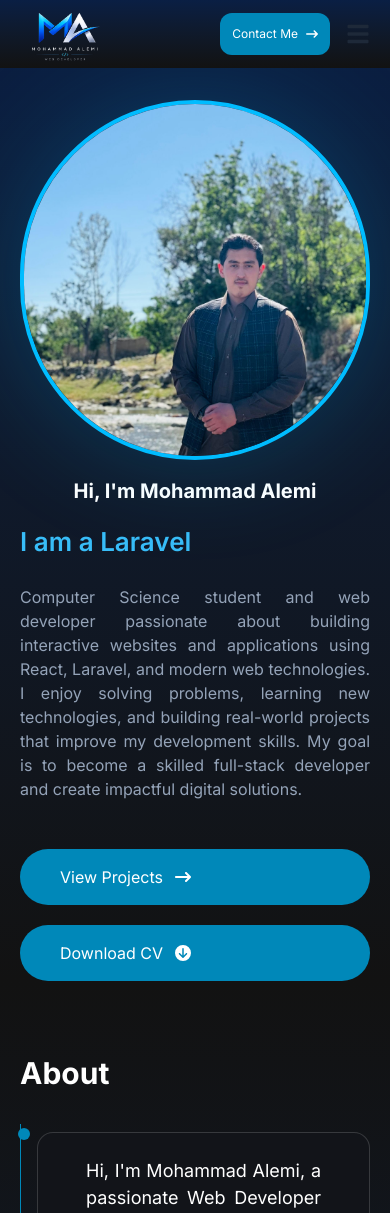
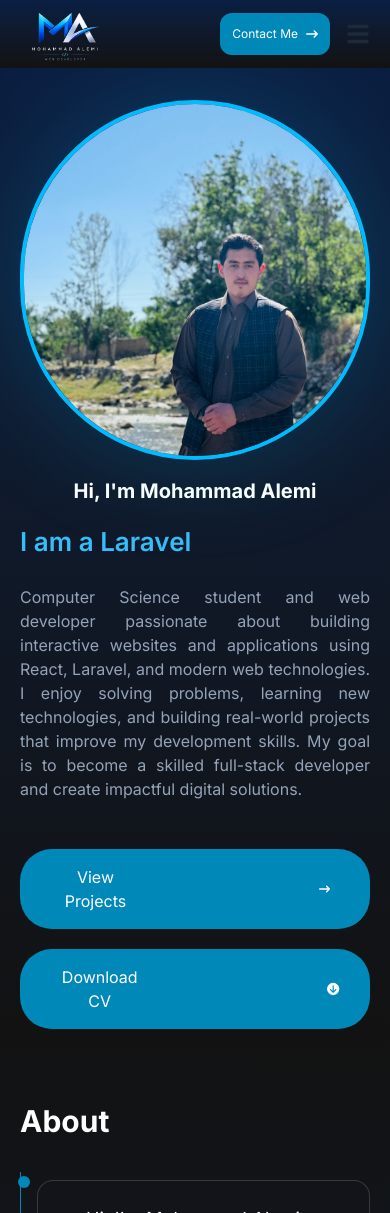
Before and after one commit to MohammadAlemi/Portfolio, a React (Vite) app: page / in a window 390 px wide. Shown: the top 1213 px of the page. Built offline with nearby package versions, Linux system fonts and the light colour scheme.

Commit message:
Changed some styles

```diff
--- a/src/components/Hero.jsx
+++ b/src/components/Hero.jsx
@@ -28,8 +28,8 @@ const Hero = () => {
             <p className='text-[#94A3B8] md:text-[18px] font-normal mt-6 text-justify'>Computer Science student and web developer passionate about building interactive websites and applications using React, Laravel, and modern web technologies.
 I enjoy solving problems, learning new technologies, and building real-world projects that improve my development skills. My goal is to become a skilled full-stack developer and create impactful digital solutions.</p>
             <div className='flex md:flex-row flex-col mt-12 gap-5 md:justify-center lg:justify-start  text-white'>
-                <button className='bg-[#0088b9] px-10 py-4 rounded-4xl flex items-center justify-between gap-3 hover:bg-[#046a8f] cursor-pointer transition duration-300'><a href="#projects" className='flex items-center justify-between gap-3'>View Projects<FaArrowRightLong /></a></button>
-                <button className='bg-[#0088b9] px-10 py-4 rounded-4xl flex items-center justify-between gap-3 hover:bg-[#046a8f] cursor-pointer transition duration-300'><a href={cv} download={cv} className='flex items-center justify-between gap-3' >Download CV <FaCircleArrowDown /></a></button>
+                <button className='bg-[#0088b9] px-10 py-4 rounded-4xl flex items-center justify-between gap-3 hover:bg-[#046a8f] cursor-pointer transition duration-300'><a href="#projects" className='flex items-center justify-between gap-47 sm:gap-3'>View Projects<FaArrowRightLong /></a></button>
+                <button className='bg-[#0088b9] px-10 py-4 rounded-4xl flex items-center justify-between gap-3 hover:bg-[#046a8f] cursor-pointer transition duration-300'><a href={cv} download={cv} className='flex items-center justify-between gap-47 sm:gap-3' >Download CV <FaCircleArrowDown /></a></button>
             </div>
         </section>
         {/* right */}
```
